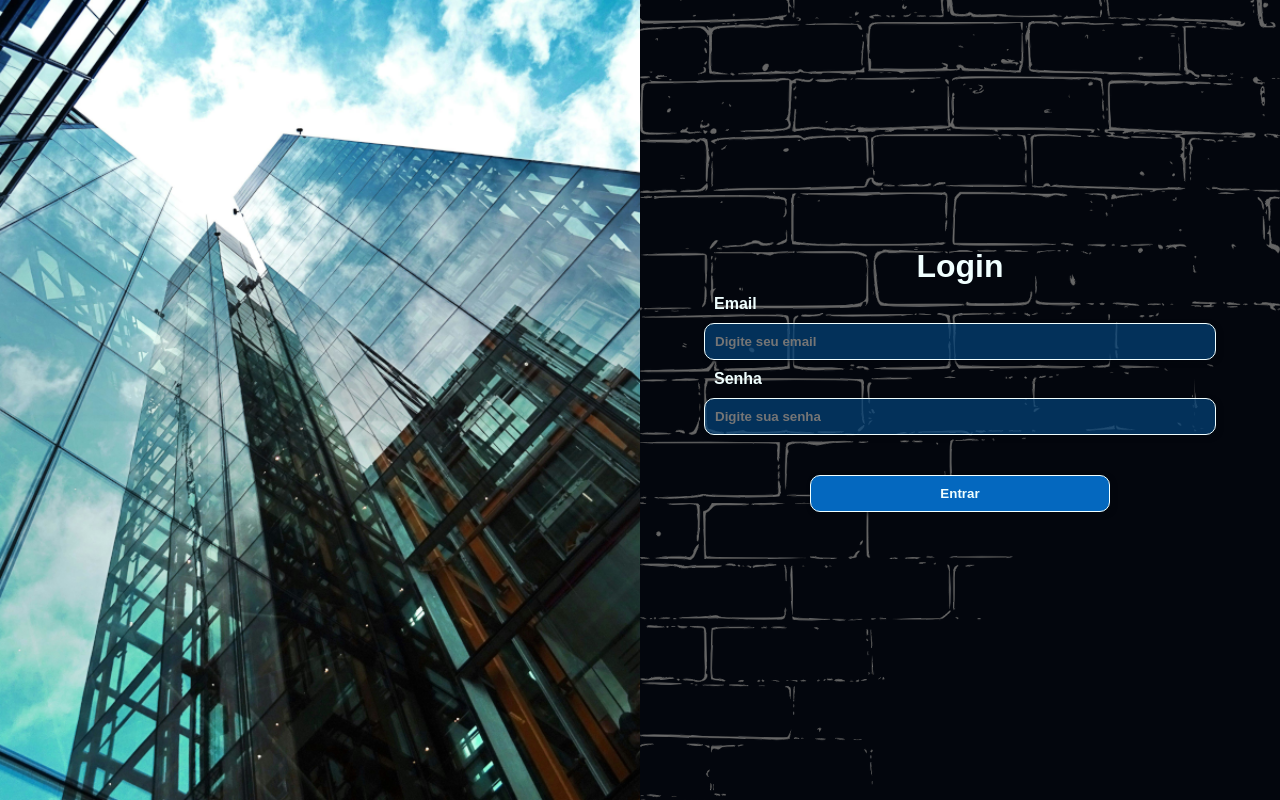
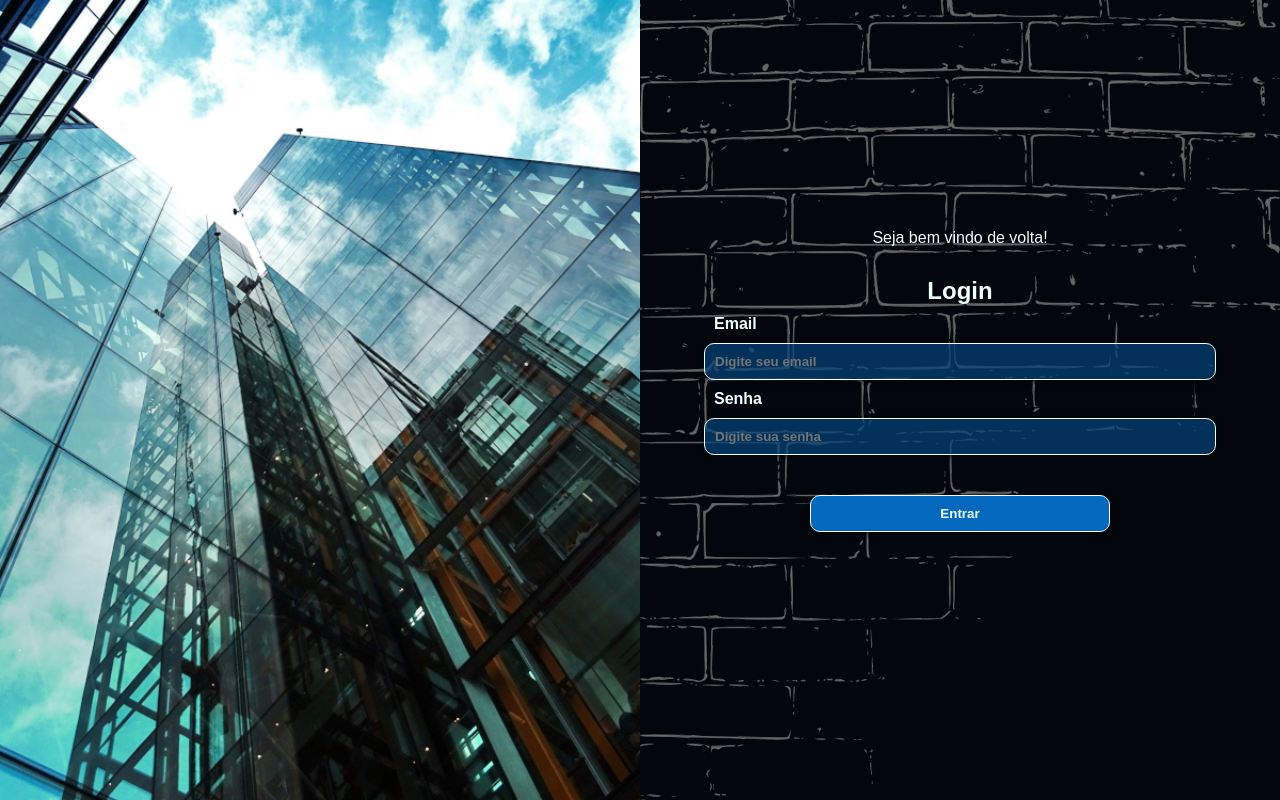
Before and after one commit to Jefersonboaventura/htmlcss, a PHP site: page / in a window 1280 px wide. Run offline with PHP 8.4, Linux system fonts and the light colour scheme.

Commit message:
pequenos ajustes

```diff
--- a/mediaquerie/ex026/desafio-mq/estilos/landscape.css
+++ b/mediaquerie/ex026/desafio-mq/estilos/landscape.css
@@ -36,8 +36,9 @@
 #img-landscape{
     width: 50vw;
     height: 100vh;
-    background: var(--cor-principal) url(../imagens/predio2.png) no-repeat center;
+    background: var(--cor-secundaria) url(../imagens/predio2.png) no-repeat center;
     background-size: cover;
+
 }
 
 .caixa-email, .caixa-senha{
@@ -84,7 +85,6 @@
     padding: 10px;
     width: 300px;
     border-radius: 10px;
-    background-color: ;
     border-radius: 10px;
     border: 1px solid azure;
     box-shadow: 2px 2px 5px #03060dc5;
@@ -93,6 +93,16 @@
     background-color: var(--cor-primaria);
     cursor: pointer;
 }
+.entrar input:hover{
+    background-color: #034C8C;
+}
 h1{
     color: azure;
+    font-size: 1.5em;
+    display: block;
 }
+p{
+    color: azure;
+    margin-bottom: 30px;
+    text-align: center;
+}
--- a/mediaquerie/ex026/desafio-mq/estilos/portrait.css
+++ b/mediaquerie/ex026/desafio-mq/estilos/portrait.css
@@ -105,6 +105,10 @@
 h1{
     padding: 10px;
     color: azure;
+   font-size: 1em;
+}
+p{
+    color: azure;
 }
 
 #img-landscape{
--- a/mediaquerie/ex026/desafio-mq/index.html
+++ b/mediaquerie/ex026/desafio-mq/index.html
@@ -16,7 +16,7 @@
             <div id="principal">
                 <div class="caixa-login">
                     <div id="imagem">
-
+                        <p>Seja bem vindo de volta!</p>
                     </div>
                     <div class="caixa-email">
                         <h1>Login</h1>
```
